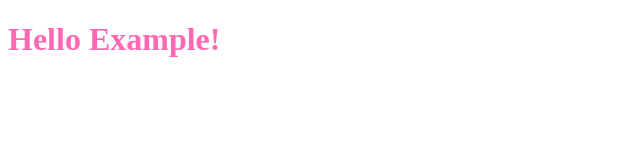
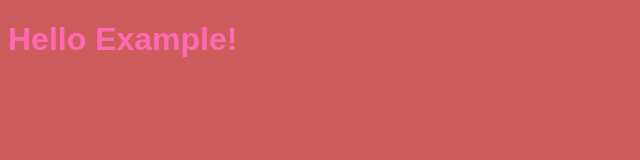
Before and after one commit to djfarly/example-website, a plain HTML site: page index.html in a window 1280 px wide. Shown: the whole page, without its empty margins (0-640 px from the left). Drawn offline with Linux system fonts and the light colour scheme.

Commit message:
add style

```diff
--- a/style.css
+++ b/style.css
@@ -1,3 +1,12 @@
+* {
+  box-sizing: border-box;
+}
+
+html {
+  font-family: fantasy;
+  background-color: indianred;
+}
+
 h1 {
   color: hotpink;
 }
```
